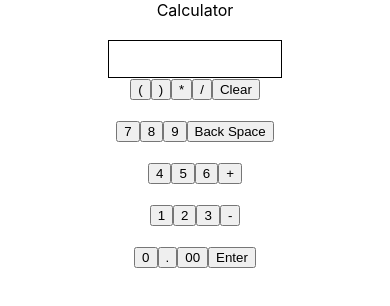
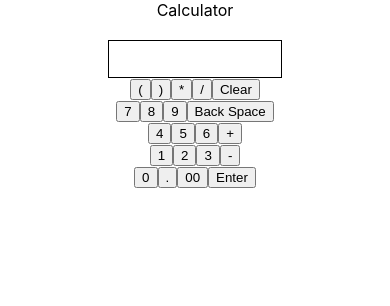
Before and after one commit to AidanMcB/React-Calculator, a React (Create React App) app: page / in a window 390 px wide. Shown: the top 306 px of the page. Built offline with nearby package versions, Linux system fonts and the light colour scheme.

Commit message:
before trying the grid as a table

```diff
--- a/src/components/Calculator.js
+++ b/src/components/Calculator.js
@@ -13,35 +13,31 @@ export default class Calculator extends React.Component {
                 <Screen display={this.props.display} />
                 <div className="btn-grid">
                     <div className="row1">
-                        <button onClick={(e) => this.props.handleClick(e.target.name) } name="(">(</button>
-                        <button onClick={(e) => this.props.handleClick(e.target.name) } name=")">)</button>
+                        <button onClick={(e) => this.props.handleClick(e.target.name) } className="open-par" name="(">(</button>
+                        <button onClick={(e) => this.props.handleClick(e.target.name) } className="closed-par" name=")">)</button>
                         <button onClick={(e) => this.props.handleClick(e.target.name) } name="*">*</button>
                         <button onClick={(e) => this.props.handleClick(e.target.name) } name="/">/</button>
                         {/* <button onClick={(e) => this.props.handleClick(e.target.name) } name="^">^</button> */}
                         <button onClick={(e) => this.props.handleClick(e.target.name) } name="clear">Clear</button>
                     </div>
-                    <br />
                     <div className="row2">
                         <button onClick={(e) => this.props.handleClick(e.target.name) } name="7">7</button>
                         <button onClick={(e) => this.props.handleClick(e.target.name) } name="8">8</button>
                         <button onClick={(e) => this.props.handleClick(e.target.name) } name="9">9</button>
                         <button onClick={(e) => this.props.handleClick(e.target.name) } name="back-space">Back Space</button>
                     </div>
-                    <br />
                     <div className="row3">
                         <button onClick={(e) => this.props.handleClick(e.target.name) } name="4">4</button>
                         <button onClick={(e) => this.props.handleClick(e.target.name) } name="5">5</button>
                         <button onClick={(e) => this.props.handleClick(e.target.name) } name="6">6</button>
                         <button onClick={(e) => this.props.handleClick(e.target.name) } name="+">+</button>
                     </div>
-                    <br />
                     <div className="row4">
                         <button onClick={(e) => this.props.handleClick(e.target.name) } name="1">1</button>
                         <button onClick={(e) => this.props.handleClick(e.target.name) } name="2">2</button>
                         <button onClick={(e) => this.props.handleClick(e.target.name) } name="3">3</button>
                         <button onClick={(e) => this.props.handleClick(e.target.name) } name="-">-</button>
                     </div>
-                    <br />
                     <div className="row5">
                         <button onClick={(e) => this.props.handleClick(e.target.name) } name="0">0</button>
                         <button onClick={(e) => this.props.handleClick(e.target.name) } name=".">.</button>
--- a/src/index.css
+++ b/src/index.css
@@ -11,6 +11,7 @@ code {
     monospace;
 }
 @media all and (max-width: 500px){
+  /* Display */
   .display-container{
     display: flex;
     justify-content: center;
@@ -24,6 +25,14 @@ code {
     height: 1.25em;
     width: 40%;
   }
+  /* Calculator */
+  .btn-grid{
+    margin: auto;
+    display: grid;
+    width: 50%;
+
+  }
+
 
 
 }
```
